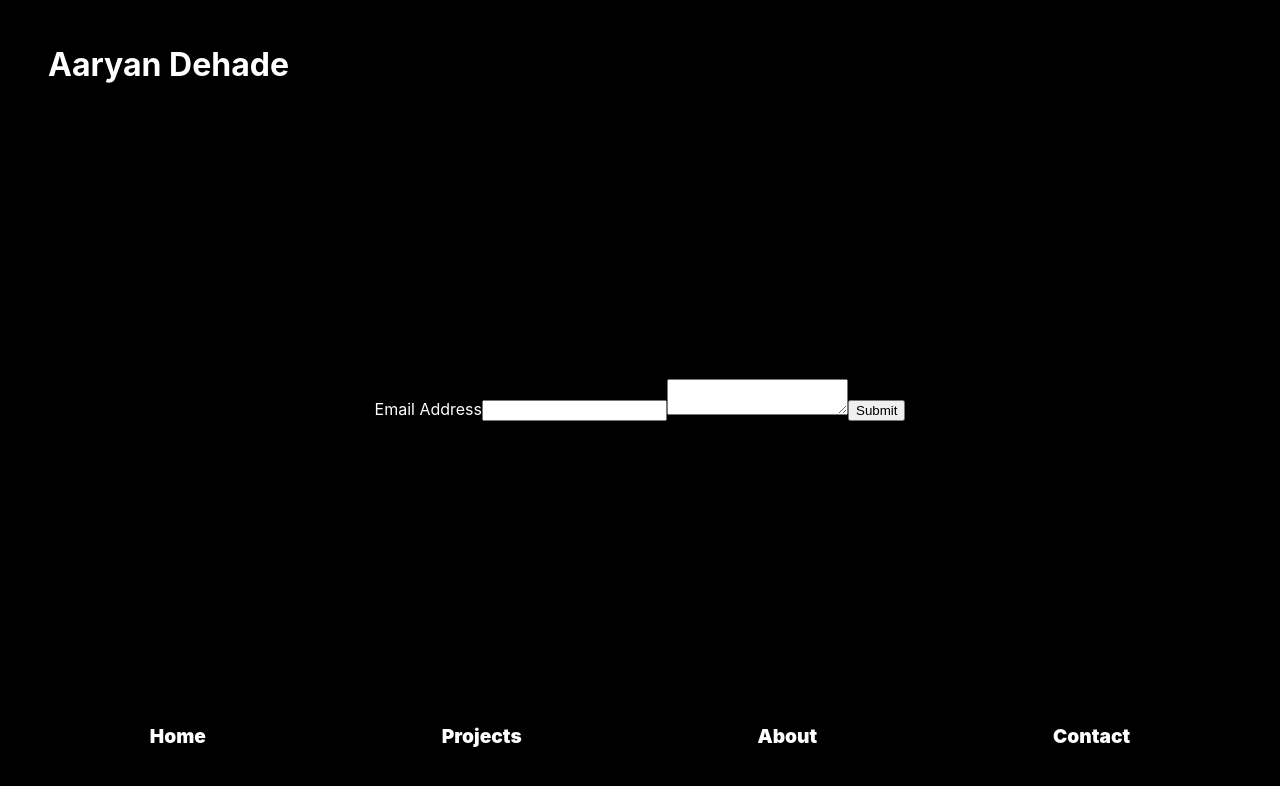
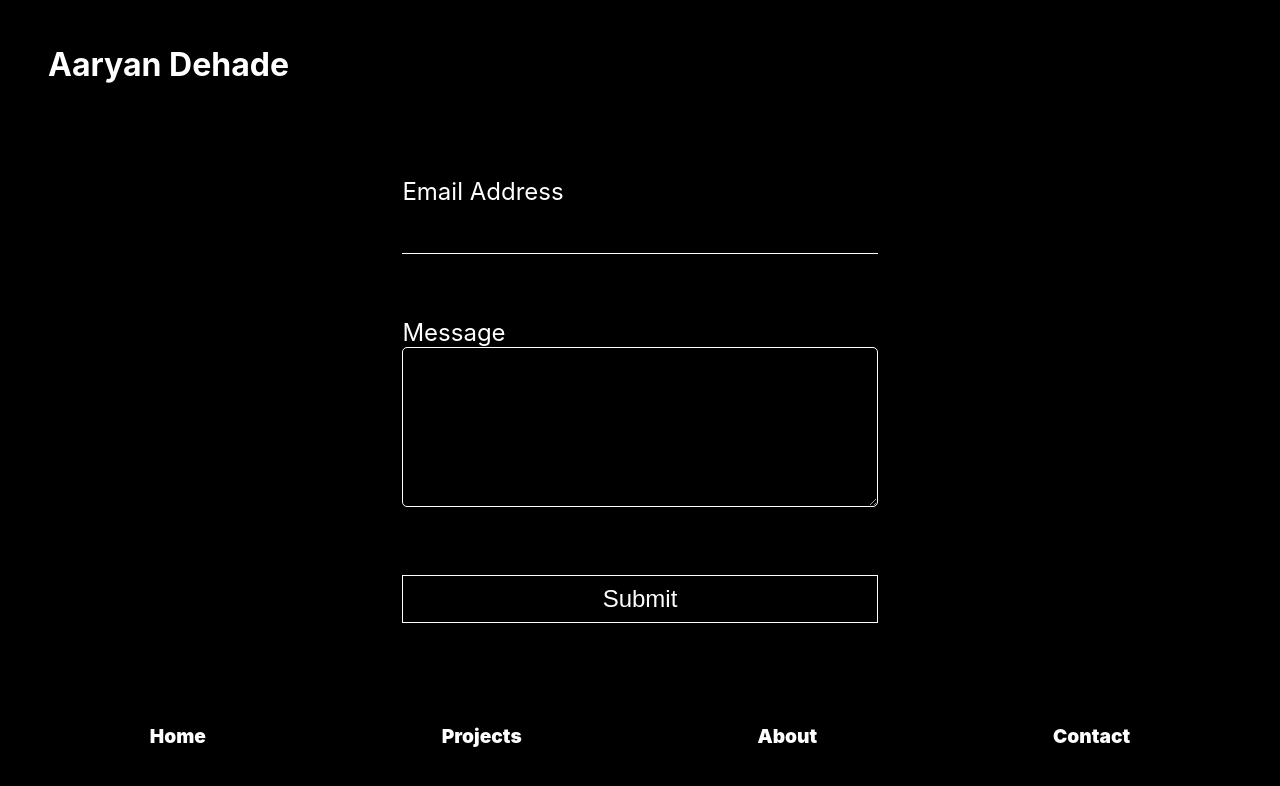
Before and after one commit to dehadeaaryan/aaryandehade-portfolio, a Next.js app: page /contact-form in a window 1280 px wide. Shown: the top 786 px of the page. Built offline with nearby package versions, Linux system fonts and the light colour scheme.

Commit message:
contact-form update

```diff
--- a/components/contact-form.js
+++ b/components/contact-form.js
@@ -1,4 +1,5 @@
 import { useForm, ValidationError } from "@formspree/react";
+import styles from "../styles/contact-form.module.css";
 
 export default function ContactForm() {
   const [state, handleSubmit] = useForm(process.env.NEXT_PUBLIC_FORM);
@@ -8,20 +9,29 @@ export default function ContactForm() {
     setTimeout(function(){
         self.close();
     },2000);
-    return <h2>Thanks for your submission!</h2>;
+    return <h3 className="primary-color">Thanks! ʕ•ᴥ•ʔﾉ♡</h3>;
   }
 
   return (
-    <form onSubmit={handleSubmit}>
-      <label htmlFor="email">Email Address</label>
-      <input id="email" type="email" name="email" />
-      <ValidationError prefix="Email" field="email" errors={state.errors} />
-      <textarea id="message" name="message" />
-      <ValidationError prefix="Message" field="message" errors={state.errors} />
-      <button type="submit" disabled={state.submitting}>
-        Submit
-      </button>
-      <ValidationError errors={state.errors} />
+    <form className={styles.form} onSubmit={handleSubmit}>
+        <div className={styles.element}>
+            <label className={styles.label} htmlFor="email">Email Address</label>
+            <input className={styles.emailInput} id="email" type="email" name="email" required="reuired"/>
+            <ValidationError className={styles.errors} prefix="Email" field="email" errors={state.errors} />
+        </div>
+
+        <div className={styles.element}>
+            <label className={styles.label} htmlFor="message">Message</label>
+            <textarea className={styles.messageTextarea} id="message" name="message" required="reuired"/>
+            <ValidationError className={styles.errors} prefix="Message" field="message" errors={state.errors} />
+        </div>
+
+        <div className={styles.element}>
+            <button className={styles.button} type="submit" disabled={state.submitting}>
+                Submit
+            </button>
+            <ValidationError className={styles.errors} errors={state.errors} />
+        </div>
     </form>
   );
 }
--- a/pages/contact-form.js
+++ b/pages/contact-form.js
@@ -1,8 +1,9 @@
 import ContactForm from "../components/contact-form";
+import styles from "../styles/contact-form.module.css";
 
 export default function Contact() {
     return (
-        <div className='container'>
+        <div className={styles.container}>
             <ContactForm />
         </div>
     )
--- /dev/null
+++ b/styles/contact-form.module.css
@@ -0,0 +1,80 @@
+.container {
+    width: 100%;
+    height: 100%;
+
+    display: flex;
+    flex-direction: column;
+
+    justify-content: center;
+    align-items: center;
+
+    background-color: var(--secondary-color);
+}
+
+.form {
+    display: flex;
+    flex-direction: column;
+    padding: 2rem;
+
+    align-items: center;
+    justify-content: center;
+}
+
+.element {
+    width: 100%;
+    padding: 2rem;
+}
+
+.label {
+    font-size: 1.5rem;
+    color: var(--primary-color);
+}
+
+.emailInput {
+    width: 100%;
+    height: 3rem;
+    border: none;
+    border-bottom: 1px solid var(--primary-color);
+    background-color: transparent;
+    color: var(--primary-color);
+    font-size: 1.5rem;
+}
+
+.emailInput:focus {
+    outline: none;
+}
+
+.messageTextarea {
+    width: 100%;
+    height: 10rem;
+    border: 1px solid var(--primary-color);
+    background-color: transparent;
+    border-radius: 5px;
+    padding: 1rem;
+    font-size: 0.8rem;
+    color: var(--primary-color);
+}
+
+.messageTextarea:focus {
+    outline: none;
+}
+
+.button {
+    width: 100%;
+    height: 3rem;
+    font-size: 1.5rem;
+    cursor: pointer;
+    border: 1px solid var(--primary-color);
+    background-color: transparent;
+    color: var(--primary-color);
+    transition: all 0.3s ease-in-out;
+}
+
+.button:hover {
+    background-color: var(--primary-color);
+    color: var(--secondary-color);
+}
+
+.errors {
+    color: var(--primary-color);
+}
--- a/styles/globals.css
+++ b/styles/globals.css
@@ -36,6 +36,10 @@ a {
   height: 100%;
 }
 
+.primary-color {
+  color: var(--primary-color);
+}
+
 
 
 
```
